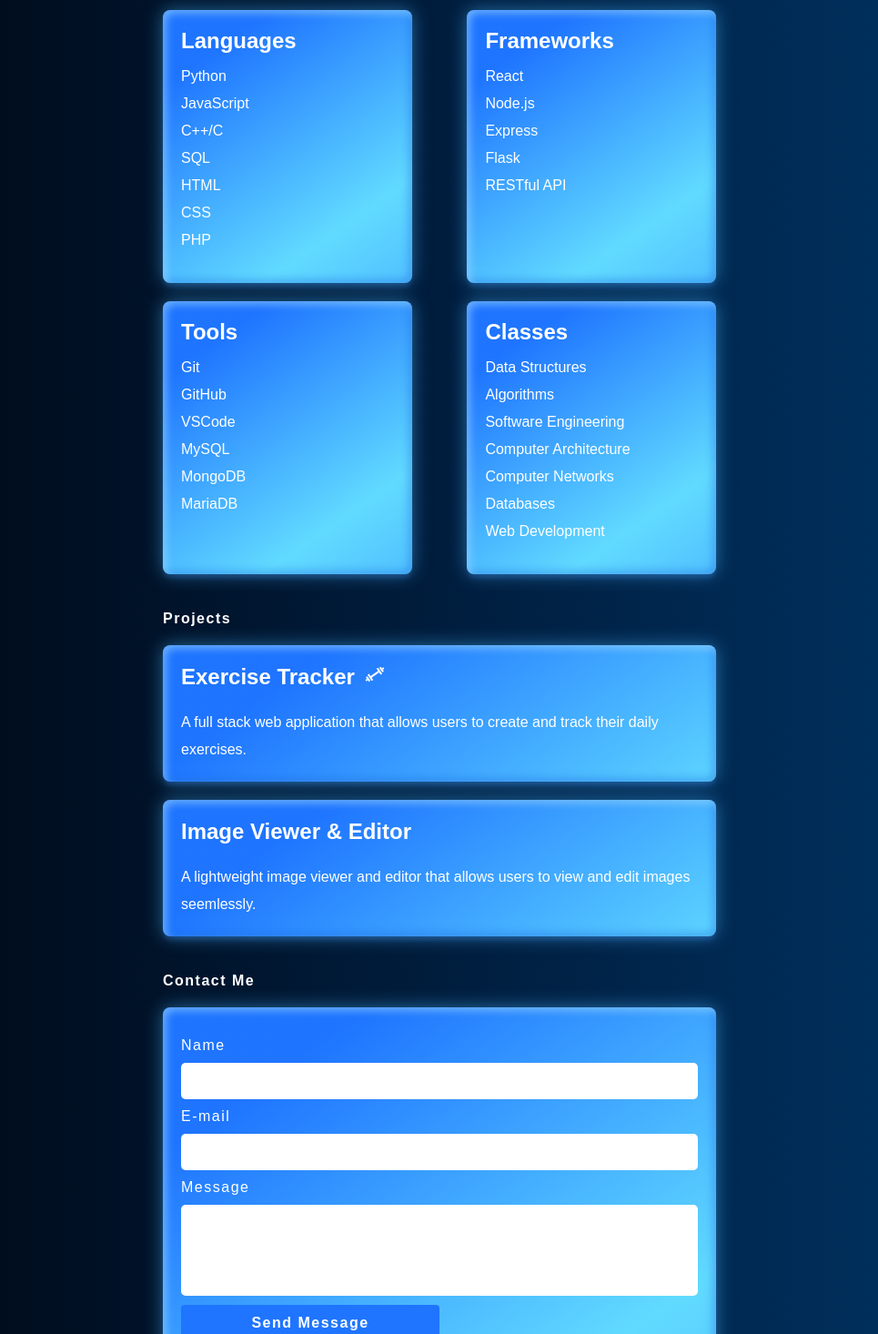
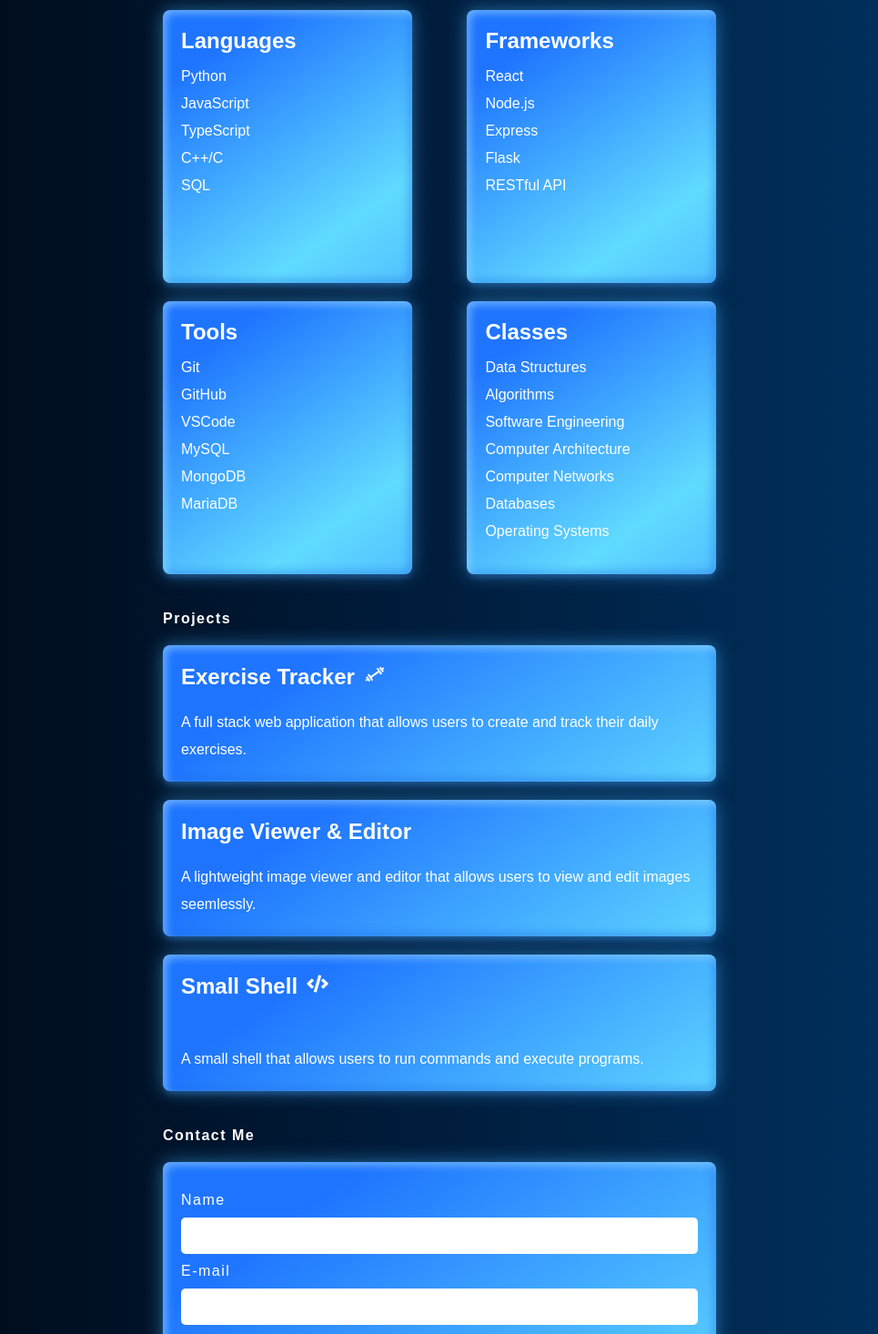
Before and after one commit to MrF1ow/Portfolio-Page, a React (Create React App) app: page / in a window 1280 px wide. Shown: the part 700-2166 px from the top of the page at 91% size, without its empty margins (157-1122 px from the left). Built offline with nearby package versions, Linux system fonts and the light colour scheme; some icons are missing.

Commit message:
Updated Information

```diff
--- a/src/components/Projects.js
+++ b/src/components/Projects.js
@@ -11,6 +11,7 @@ function Projects() {
                 <div className="projects-content">
                     <RoundedCard title={project_data[0].title} description={project_data[0].description} image={project_data[0].image} link={project_data[0].link} icon={project_data[0].icon} />
                     <RoundedCard title={project_data[1].title} description={project_data[1].description} image={project_data[1].image} link={project_data[1].link} icon={project_data[1].icon} />
+                    <RoundedCard title={project_data[2].title} description={project_data[2].description} image={project_data[2].image} link={project_data[2].link} icon={project_data[2].icon} />
                 </div>
             </div>
         </div>
--- a/src/data/knowledge_data.js
+++ b/src/data/knowledge_data.js
@@ -1,7 +1,7 @@
 const knowledge_data = [
     {
         title: 'Languages',
-        text: ["Python", "JavaScript", "C++/C", "SQL", "HTML", "CSS", "PHP"]
+        text: ["Python", "JavaScript", "TypeScript", "C++/C", "SQL"]
     },
     {
         title: 'Frameworks',
@@ -13,7 +13,7 @@ const knowledge_data = [
     },
     {
         title: 'Classes',
-        text: ["Data Structures", "Algorithms", "Software Engineering", "Computer Architecture", "Computer Networks", "Databases", "Web Development"]
+        text: ["Data Structures", "Algorithms", "Software Engineering", "Computer Architecture", "Computer Networks", "Databases", "Operating Systems"]
     }
 ]
 
--- a/src/data/project_data.js
+++ b/src/data/project_data.js
@@ -1,4 +1,4 @@
-import { IoMdBusiness } from "react-icons/io";
+import { FaCode } from "react-icons/fa";
 import { CgGym } from "react-icons/cg";
 import { FaImage } from "react-icons/fa6";
 
@@ -18,11 +18,11 @@ const project_data = [
         "link": "https://github.com/MrF1ow/Image_Viewer_Editor"
     },
     {
-        "title": "Company Database Management System",
-        "description": "A company database management system used to keep track of employees and the associated information.",
-        "icon": < IoMdBusiness />,
-        "link": ""
-    }
+        "title": "Small Shell",
+        "description": "A small shell that allows users to run commands and execute programs.",
+        "icon": < FaCode />,
+        "link": "https://github.com/MrF1ow/smallsh"
+    },
 ]
 
 export default project_data;
```
